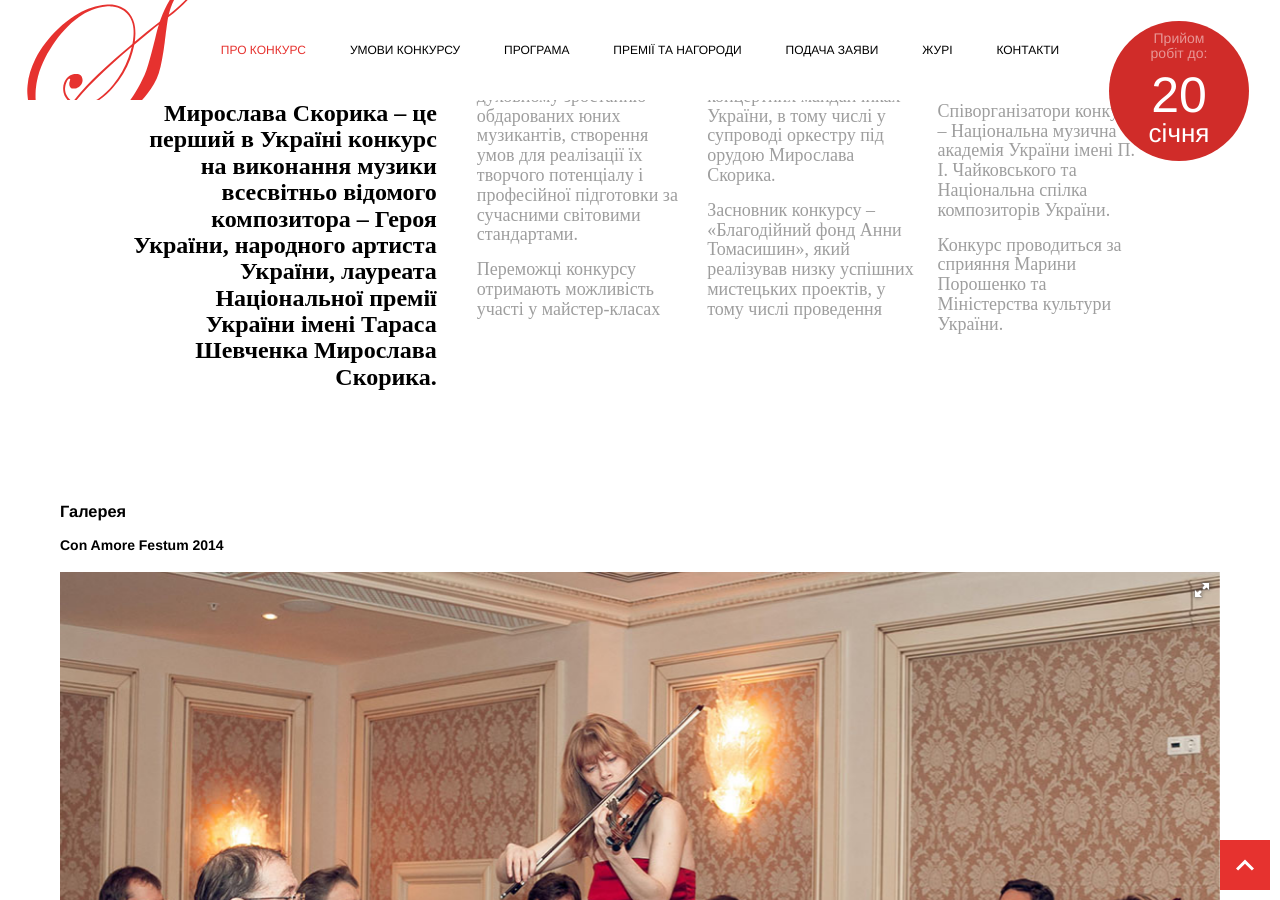
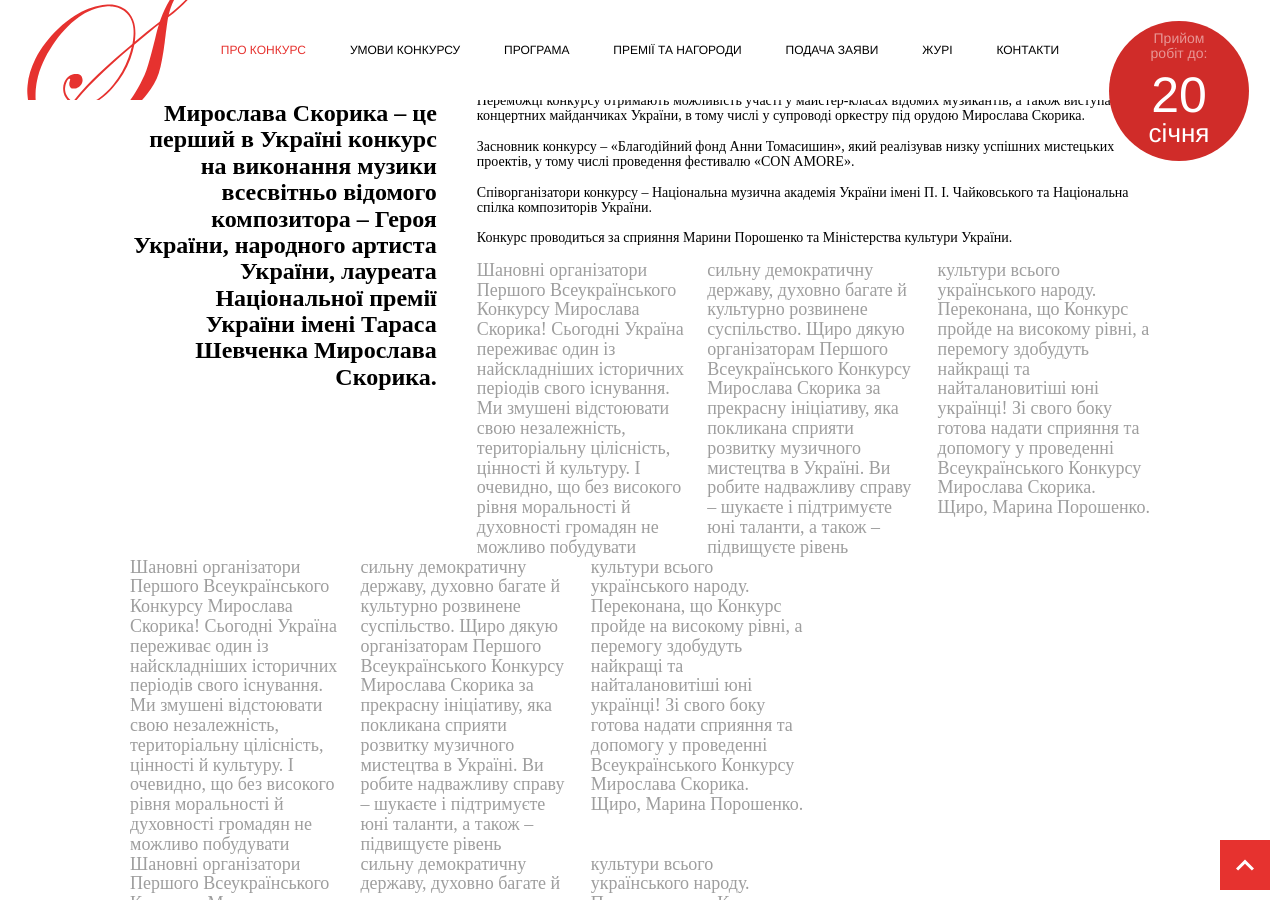
Before and after one commit to rooooster/con-amore, a Jekyll site: the page built from _posts/ua/0001-01-01-index.md, in a window 1280 px wide and 900 px high, scrolled down 1248 px. Built offline with Jekyll 4.4.1, drawn with Linux system fonts in a browser that asks for light colours; some web fonts are replaced; some of the changed text lies outside the part shown.

Commit message:
add poroshenko speach

```diff
--- a/_includes/01-about.html
+++ b/_includes/01-about.html
@@ -12,16 +12,47 @@
     <div class="description">
         <h4>Всеукраїнський відкритий музичний конкурс Мирослава Скорика – це перший в Україні конкурс на виконання музики всесвітньо відомого композитора – Героя України, народного артиста України, лауреата Національної премії України імені Тараса Шевченка Мирослава Скорика.</h4>
 
+        <p>Метою конкурсу є сприяння творчому та духовному зростанню обдарованих юних музикантів, створення умов для реалізації їх творчого потенціалу  і професійної підготовки за сучасними світовими стандартами.</p>
+
+        <p>Переможці конкурсу отримають можливість участі у майстер-класах відомих музикантів, а також виступати на концертних майданчиках України, в тому числі у супроводі оркестру під орудою Мирослава Скорика.</p>
+
+        <p>Засновник конкурсу – «Благодійний фонд Анни Томасишин», який реалізував низку успішних мистецьких проектів, у тому числі проведення фестивалю «CON AMORE».</p>
+
+        <p>Співорганізатори конкурсу – Національна музична академія України імені П. І. Чайковського та Національна спілка композиторів України.</p>
+
+        <p>Конкурс проводиться за сприяння Марини Порошенко та Міністерства культури України.</p>
+
         <article>
-            <p>Метою конкурсу є сприяння творчому та духовному зростанню обдарованих юних музикантів, створення умов для реалізації їх творчого потенціалу  і професійної підготовки за сучасними світовими стандартами.</p>
+            Шановні організатори
+            Першого Всеукраїнського Конкурсу Мирослава Скорика!
 
-            <p>Переможці конкурсу отримають можливість участі у майстер-класах відомих музикантів, а також виступати на концертних майданчиках України, в тому числі у супроводі оркестру під орудою Мирослава Скорика.</p>
+            Сьогодні Україна переживає один із найскладніших історичних періодів свого існування. Ми змушені відстоювати свою незалежність, територіальну цілісність, цінності й культуру. І очевидно, що без високого рівня моральності й духовності громадян не можливо побудувати сильну демократичну державу, духовно багате й культурно розвинене суспільство.
+            Щиро дякую організаторам Першого Всеукраїнського Конкурсу Мирослава Скорика за прекрасну ініціативу, яка покликана сприяти розвитку музичного мистецтва в Україні. Ви робите надважливу справу – шукаєте і підтримуєте юні таланти, а також – підвищуєте рівень культури всього українського народу.
+            Переконана, що Конкурс пройде на високому рівні, а перемогу здобудуть найкращі та найталановитіші юні українці! Зі свого боку готова надати сприяння та допомогу у проведенні Всеукраїнського Конкурсу Мирослава Скорика.
 
-            <p>Засновник конкурсу – «Благодійний фонд Анни Томасишин», який реалізував низку успішних мистецьких проектів, у тому числі проведення фестивалю «CON AMORE».</p>
+            Щиро, Марина Порошенко.
+        </article>
 
-            <p>Співорганізатори конкурсу – Національна музична академія України імені П. І. Чайковського та Національна спілка композиторів України.</p>
+        <article>
+            Шановні організатори
+            Першого Всеукраїнського Конкурсу Мирослава Скорика!
 
-            <p>Конкурс проводиться за сприяння Марини Порошенко та Міністерства культури України.</p>
+            Сьогодні Україна переживає один із найскладніших історичних періодів свого існування. Ми змушені відстоювати свою незалежність, територіальну цілісність, цінності й культуру. І очевидно, що без високого рівня моральності й духовності громадян не можливо побудувати сильну демократичну державу, духовно багате й культурно розвинене суспільство.
+            Щиро дякую організаторам Першого Всеукраїнського Конкурсу Мирослава Скорика за прекрасну ініціативу, яка покликана сприяти розвитку музичного мистецтва в Україні. Ви робите надважливу справу – шукаєте і підтримуєте юні таланти, а також – підвищуєте рівень культури всього українського народу.
+            Переконана, що Конкурс пройде на високому рівні, а перемогу здобудуть найкращі та найталановитіші юні українці! Зі свого боку готова надати сприяння та допомогу у проведенні Всеукраїнського Конкурсу Мирослава Скорика.
+
+            Щиро, Марина Порошенко.
+        </article>
+
+        <article>
+            Шановні організатори
+            Першого Всеукраїнського Конкурсу Мирослава Скорика!
+
+            Сьогодні Україна переживає один із найскладніших історичних періодів свого існування. Ми змушені відстоювати свою незалежність, територіальну цілісність, цінності й культуру. І очевидно, що без високого рівня моральності й духовності громадян не можливо побудувати сильну демократичну державу, духовно багате й культурно розвинене суспільство.
+            Щиро дякую організаторам Першого Всеукраїнського Конкурсу Мирослава Скорика за прекрасну ініціативу, яка покликана сприяти розвитку музичного мистецтва в Україні. Ви робите надважливу справу – шукаєте і підтримуєте юні таланти, а також – підвищуєте рівень культури всього українського народу.
+            Переконана, що Конкурс пройде на високому рівні, а перемогу здобудуть найкращі та найталановитіші юні українці! Зі свого боку готова надати сприяння та допомогу у проведенні Всеукраїнського Конкурсу Мирослава Скорика.
+
+            Щиро, Марина Порошенко.
         </article>
     </div>
 
```
